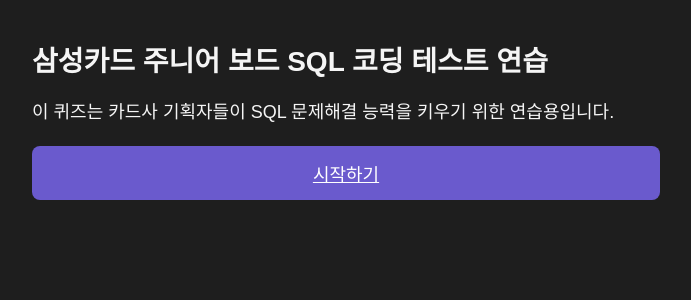
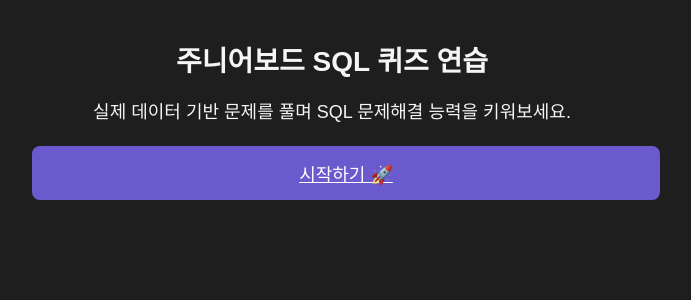
Before and after one commit to melonshoping/sql-quiz-starter, a Flask app: page / in a window 1280 px wide. Shown: the top 300 px of the page, without its empty margins (308-999 px from the left). Run offline with Flask 3, Linux system fonts and the light colour scheme.

Commit message:
Update intro.html

```diff
--- a/templates/intro.html
+++ b/templates/intro.html
@@ -1,18 +1,16 @@
 <!DOCTYPE html>
 <html lang="ko">
 <head>
-  <meta charset="UTF-8" />
-  <meta name="viewport" content="width=device-width, initial-scale=1.0"/>
-  <title>SQL 코딩 퀴즈 시작</title>
-  <link rel="stylesheet" href="/static/style_v2.css" />
+    <meta charset="UTF-8">
+    <meta name="viewport" content="width=device-width, initial-scale=1.0">
+    <title>SQL 퀴즈 시작하기</title>
+    <link rel="stylesheet" href="/static/style_v2.css">
 </head>
 <body>
-  <div class="container intro">
-    <h1> 삼성카드 주니어 보드 SQL 코딩 테스트 연습</h1>
-
-      <p>이 퀴즈는 카드사 기획자들이 SQL 문제해결 능력을 키우기 위한 연습용입니다.</p>
-
-    <a href="/quiz/1" class="btn-start">시작하기</a>
-  </div>
+    <div class="container intro-container" style="text-align: center;">
+        <h1> 주니어보드 SQL 퀴즈 연습</h1>
+        <p>실제 데이터 기반 문제를 풀며 SQL 문제해결 능력을 키워보세요.</p>
+        <a href="/quiz/1" class="btn-start">시작하기 🚀</a>
+    </div>
 </body>
 </html>
```
